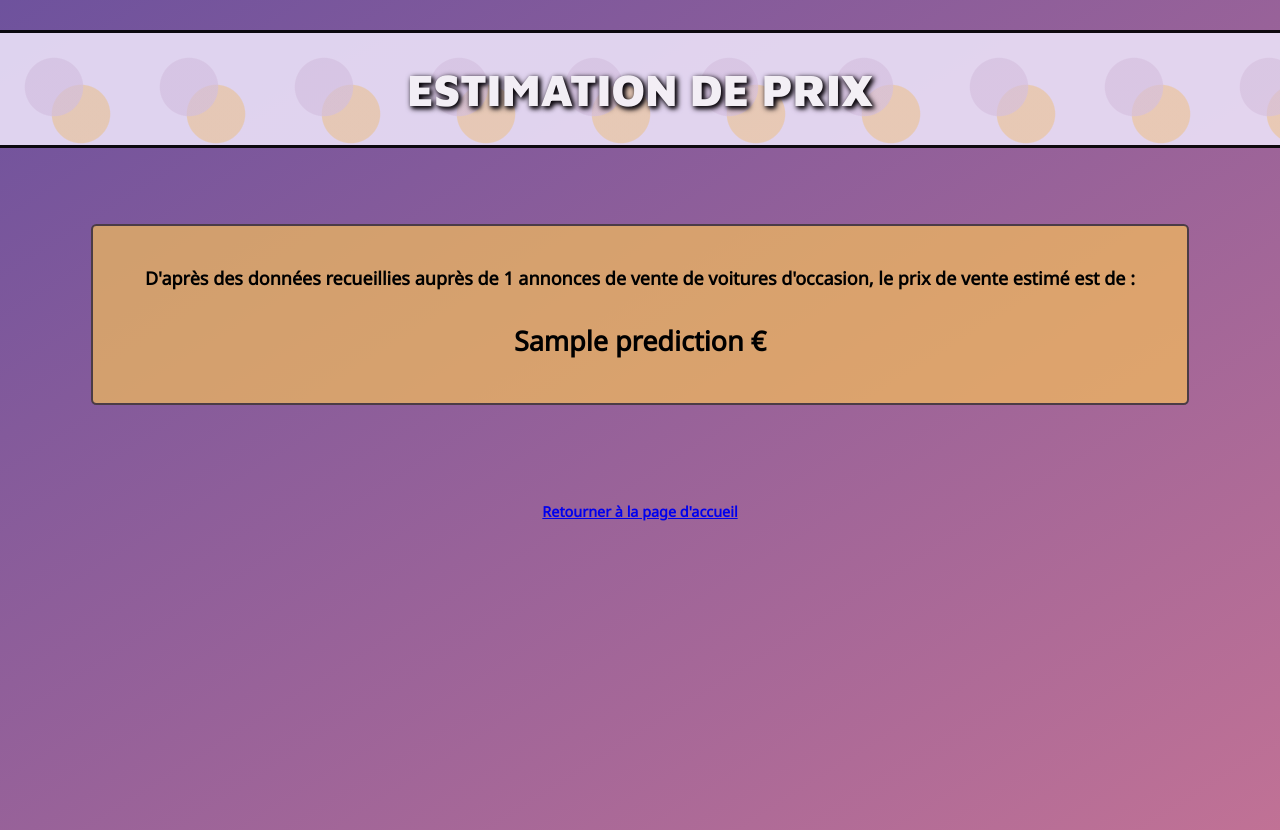
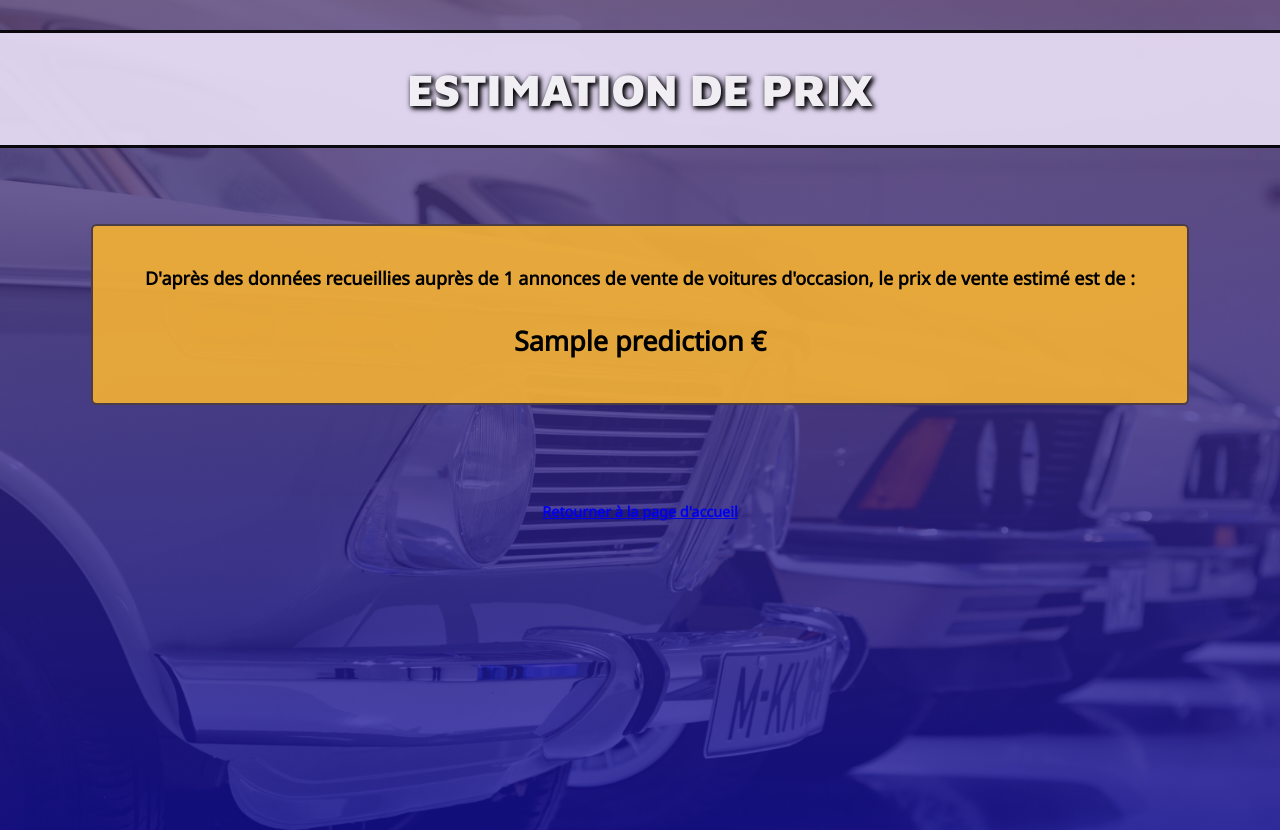
Before and after one commit to pcmaldonado/Estimateur_prix_voiture, a Flask app: template templates/predict.html in a window 1280 px wide. Run offline with Flask 2, Linux system fonts and the light colour scheme; the template is opened without the code that fills it: most values are stand-ins (such as "Sample title", 1, 10 or a date in 2020); parts of the project's set-up code (start-up, migrations or seed data) failed here and were passed over; some libraries are stand-ins or nearby versions; some web fonts are replaced.

Commit message:
changed background

```diff
--- a/static/styles/style.css
+++ b/static/styles/style.css
@@ -7,8 +7,11 @@
      text-align: center;
      width: 100%;
      height: 100%;
-     background: linear-gradient(to bottom right, #6e529d 0%,#d97b93 100%);
+     /* background: linear-gradient(to bottom right, #6e529d 0%,#d97b93 100%);  */
      background-size: 130% 130%;
+     background-image: linear-gradient(to bottom,  #6e529d96, rgba(0,0,255,0.5)),
+                    url("price-estimator.jpg");
+
  }
 
  .header h1
@@ -16,7 +19,7 @@
      padding-top: 30px;
      padding-bottom: 30px;
      margin-bottom: 2rem;
-     background: radial-gradient(circle at 40% 40%, #ddcae6a9 25%, transparent 26%),radial-gradient(circle at 60% 60%, #fbc25865 25%, transparent 26%);
+     /* background: radial-gradient(circle at 40% 40%, #ddcae6a9 25%, transparent 26%),radial-gradient(circle at 60% 60%, #fbc25865 25%, transparent 26%); */
      background-size: 3em 3em;
      background-color: #ebe1f8;
      opacity: 0.9;
@@ -72,7 +75,7 @@ select, input[type=number] {
 
 input[type=submit]
 {
-    background-color: #fbc258ab;
+    background-color: #f1b036ec;
     border: none;
     color: black;
     padding: 16px 32px;
@@ -137,7 +140,7 @@ input[type=number] {
 .result{
     padding: 3%;
     border: 2px solid rgb(75, 60, 70);
-    background-color: #fbc258ab;
+    background-color: #f1b036ec;
     border-radius: .3em;
     margin-bottom: 1%;
     margin-top: -1%;
@@ -184,6 +187,8 @@ h2 {
 
 .features p {
     margin-bottom: 0rem;
+    color:#ebe1f8;
+    font-size: 1.3rem;
 }
 
 .features .container{
@@ -218,7 +223,9 @@ table, th, td
 }
 
 th {
-    background:rgba(212, 157, 194, 0.418);
+    /* background:rgba(212, 157, 194, 0.418); */
+    background:rgba(168, 130, 212, 0.418);
+
 }
 
 th, td {
```
Also changed, not shown: static/styles/price-estimator.jpg (added).
